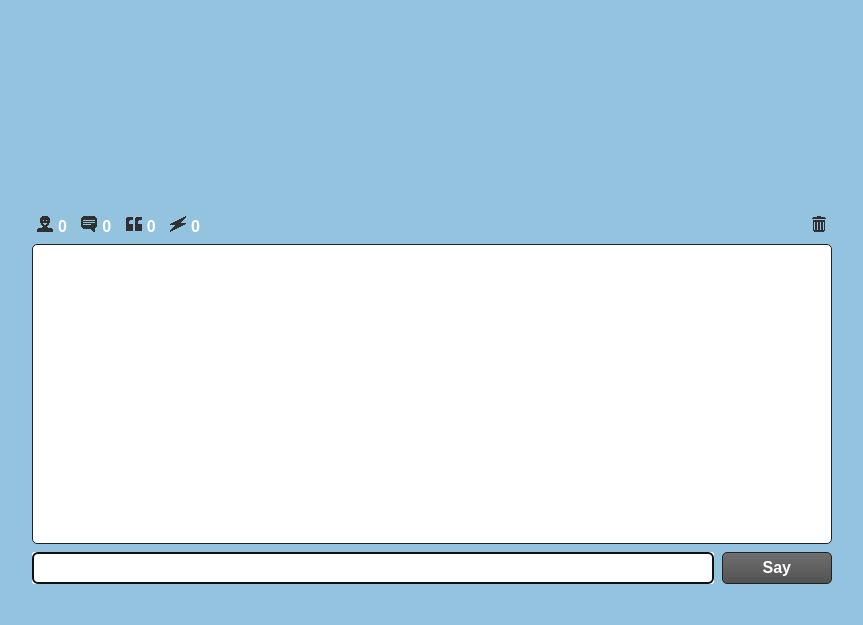
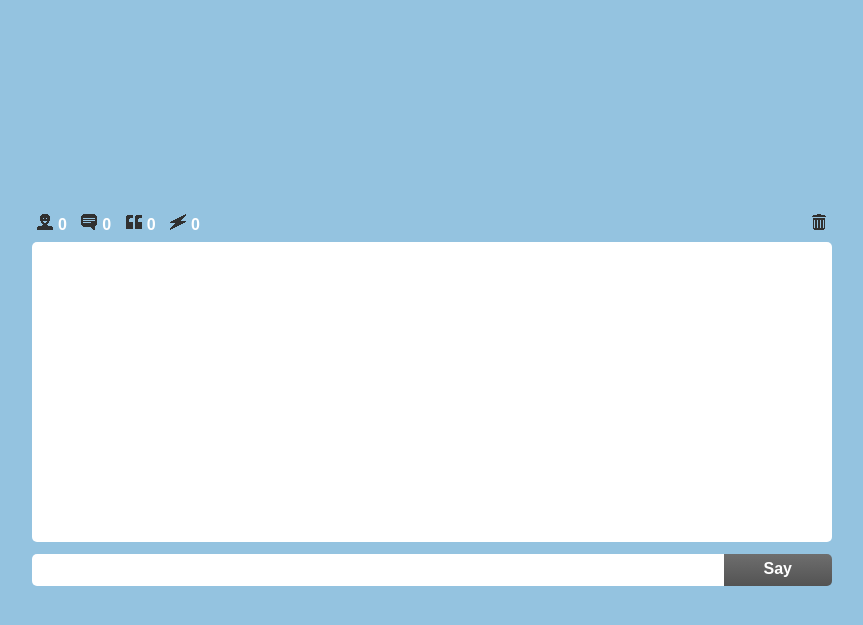
Before and after one commit to JCGit2018/botster, a PHP site: page / in a window 1280 px wide. Shown: the top 625 px of the page, without its empty margins (208-1071 px from the left). Run offline with PHP 8.4, Linux system fonts and the light colour scheme; data that the repository does not hold is empty.

Commit message:
Touch up interface by removing borders

```diff
--- a/style.css
+++ b/style.css
@@ -11,7 +11,6 @@
 	color: #FFFFFF;
 	border: 1px solid #202020;
 	border-radius: 6px;
-
 }
 .bar_button:hover {
 	background-color: #373737;
@@ -37,39 +36,11 @@
 }
 h1, h2, p
 {
-
 	margin: 0 0 10px 0;
 }
 input
 {
 	font-size: inherit;
-}
-input[type=text]
-{
-	height: 32px;
-	margin: 0;
-	color: #000000;
-	border: 1px solid #212121;
-	border-radius: 5px;
-	width: 300px;
-	padding: 0 2%;
-}
-.button
-{
-	display: inline-block;
-	height: 32px;
-	border: 1px solid #212121;
-	border-radius: 5px;
-	padding: 6px 5% 0;
-	text-align: center;
-	background: -webkit-linear-gradient(#6E6E6E, #535353);
-	background: linear-gradient(#6E6E6E, #535353);
-	color: #FFF;
-}
-.button:hover
-{
-	background: -webkit-linear-gradient(#7D7D7D, #626262);
-	text-decoration: none;
 }
 html
 {
@@ -120,9 +91,8 @@
 {
 	overflow-y: auto;
 	height: 300px;
-	margin-bottom: 1%;
+	margin-bottom: 1.5%;
 	line-height: 1.5;
-	border: 1px solid #212121;
 	background: #FFF;
 	padding: 2%;
 	border-radius: 5px;
@@ -139,11 +109,32 @@
 #input
 {
 	width: 100%;
+	border: 0;
+	outline: 0;
+	height: 32px;
+	margin: 0;
+	color: #000000;
+	border-top-left-radius: 5px;
+	border-bottom-left-radius: 5px;
+	padding: 0 2%;
 }
 #submit
 {
 	float: right;
-	margin-left: 1%;
+	display: inline-block;
+	height: 32px;
+	border-top-right-radius: 5px;
+	border-bottom-right-radius: 5px;
+	padding: 6px 5% 0;
+	text-align: center;
+	background: -webkit-linear-gradient(#6E6E6E, #535353);
+	background: linear-gradient(#6E6E6E, #535353);
+	color: #FFF;
+}
+#submit:hover
+{
+	background: -webkit-linear-gradient(#7D7D7D, #626262);
+	text-decoration: none;
 }
 #footer
 {
```
